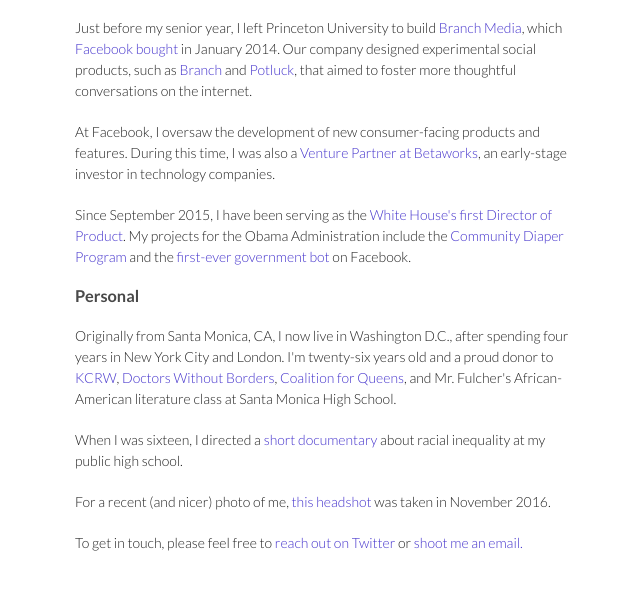
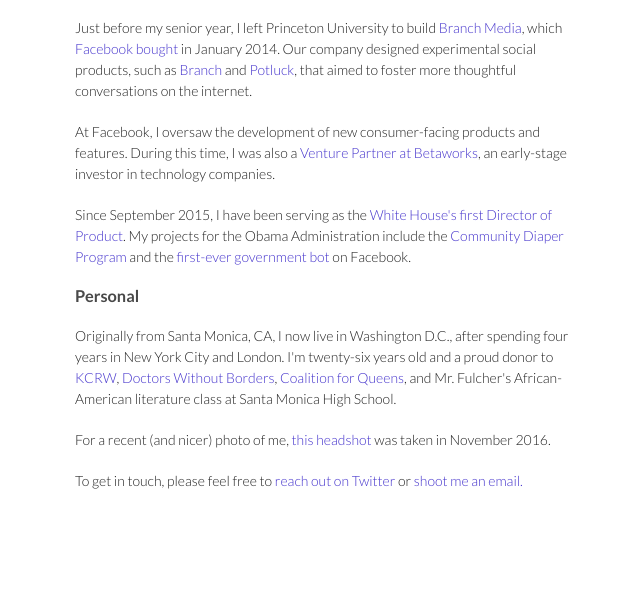
Before and after one commit to joshmiller/joshmiller.github.io, a plain HTML site: page index.html in a window 1280 px wide. Shown: the part 447-1036 px from the top of the page, without its empty margins (135-775 px from the left). Drawn offline with Linux system fonts and the light colour scheme.

Commit message:
Update index.html

```diff
--- a/index.html
+++ b/index.html
@@ -46,8 +46,6 @@ Josh Miller / <a name="joshm" class="anchor" href="#joshm"><span class="octicon
 
 <p>Originally from Santa Monica, CA, I now live in Washington D.C., after spending four years in New York City and London. I'm twenty-six years old and a proud donor to <a href="http://www.kcrw.com/">KCRW</a>, <a href="http://www.doctorswithoutborders.org/">Doctors Without Borders</a>, <a href="http://www.c4q.nyc/accesscode/">Coalition for Queens</a>, and Mr. Fulcher's African-American literature class at Santa Monica High School.</p>
 
-<p>When I was sixteen, I directed a <a href="https://www.youtube.com/watch?v=NcSxJQ6gyLY">short documentary</a> about racial inequality at my public high school.</p>
-
 <p>For a recent (and nicer) photo of me, <a href="https://dl.dropboxusercontent.com/u/40125507/Josh%20Miller%20Headshot.jpg">this headshot</a> was taken in November 2016.</p>
 
 <p>To get in touch, please feel free to <a href="http://www.twitter.com/joshm">reach out on Twitter</a> or <a href="mailto:josh.alexander.miller@gmail.com"</a> shoot me an email.</p>
```
